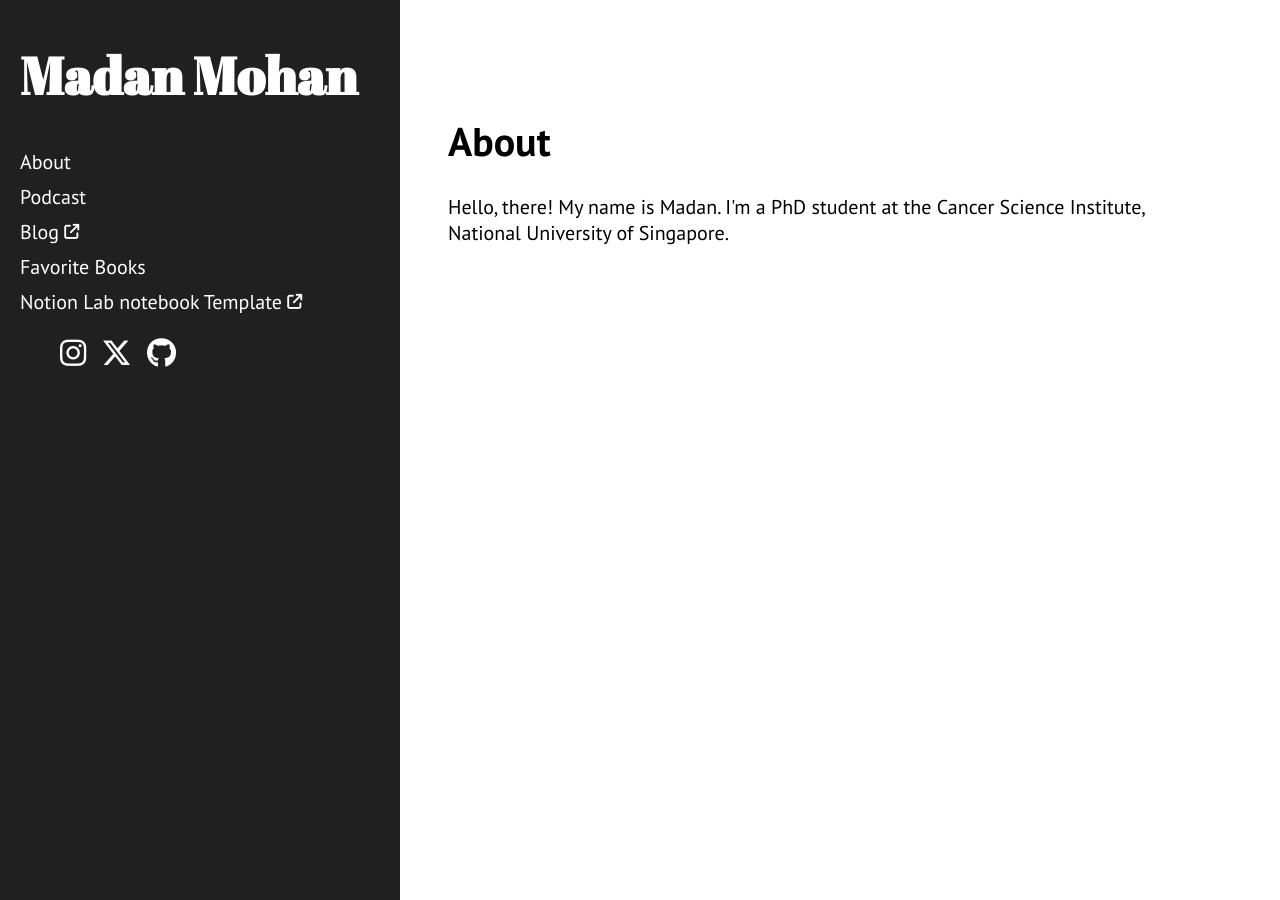
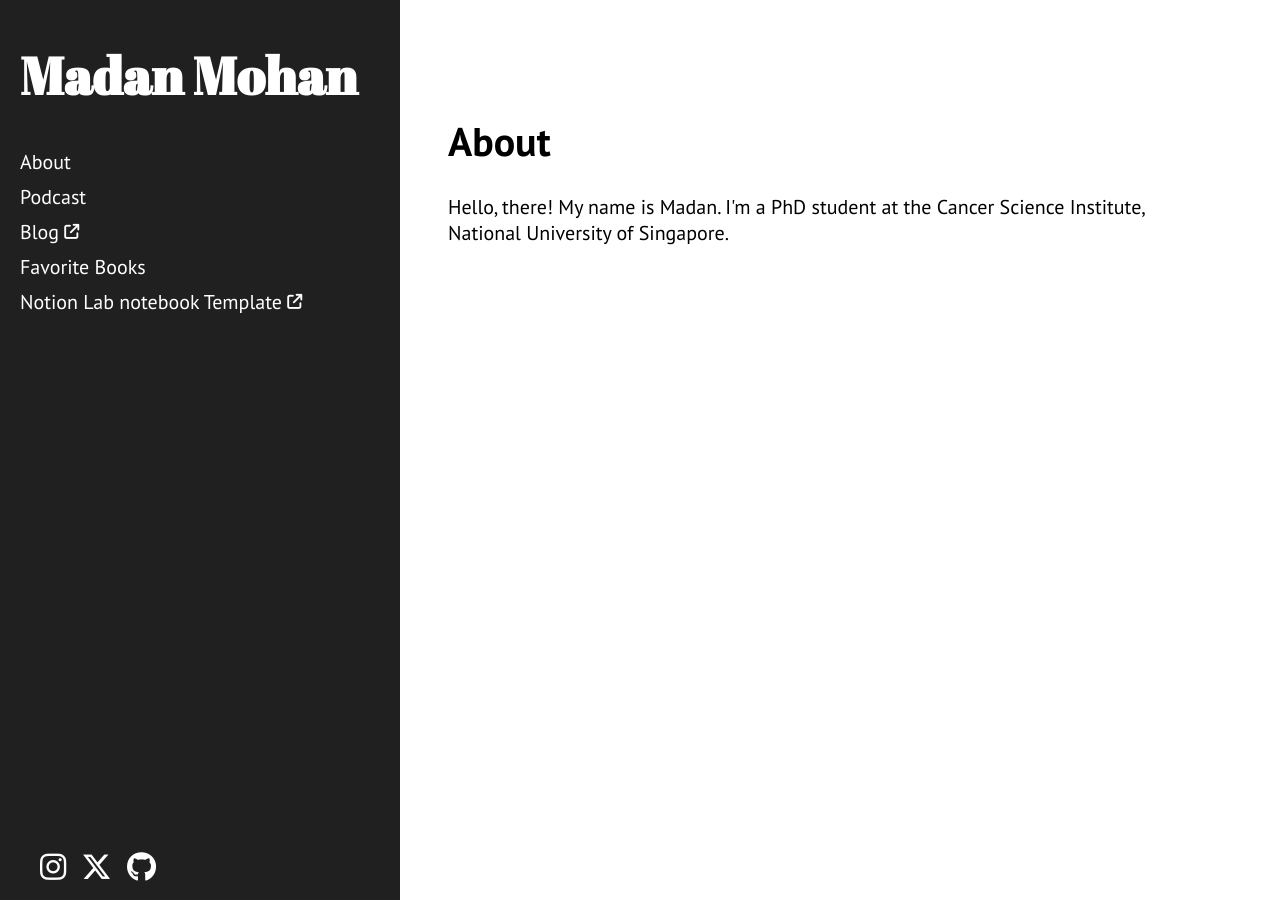
Before and after one commit to madanmohanuk/madanmohanuk.github.io, a Jekyll site: the page built from index.html, in a window 1280 px wide. Built offline with Jekyll 4.4.1, drawn with Linux system fonts in a browser that asks for light colours; nearby versions of some CDN libraries.

Commit message:
Changed social position again

```diff
--- a/assets/css/styles.css
+++ b/assets/css/styles.css
@@ -31,6 +31,7 @@
     color: rgba(255,255,255,.5);
     background-color: #202020;
   }
+
   @media (min-width: 48em) {
     .sidebar {
       position: fixed;
@@ -73,8 +74,15 @@
   }
 
   .sidebar-footer {
-    position: relative;
-    left: 0;
+   position: relative;
+   bottom: 0;
+   left: 0;
+  }
+  @media (min-width: 48em) {
+    .sidebar-footer {
+      position: fixed;
+      width: 18rem;
+    }
   }
 
   .sidebar-footer ul {
```
Also changed, not shown: 2 other files.
